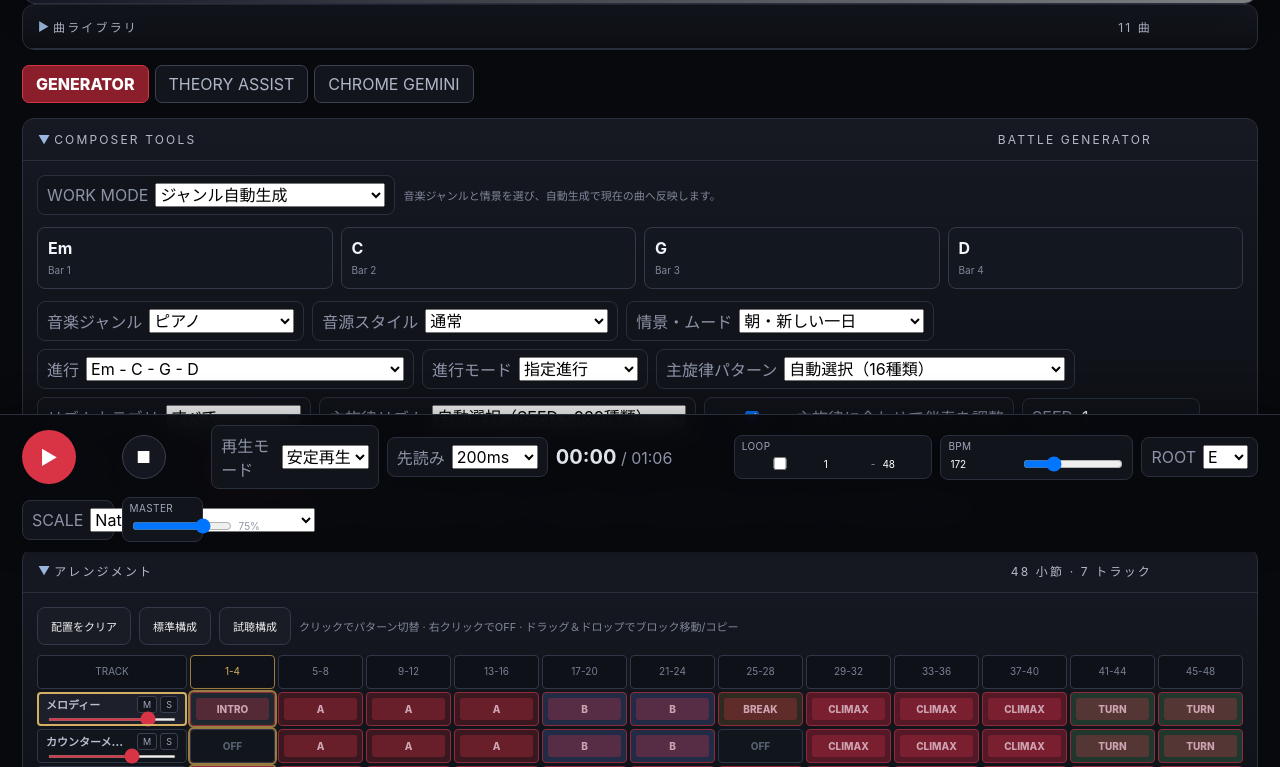
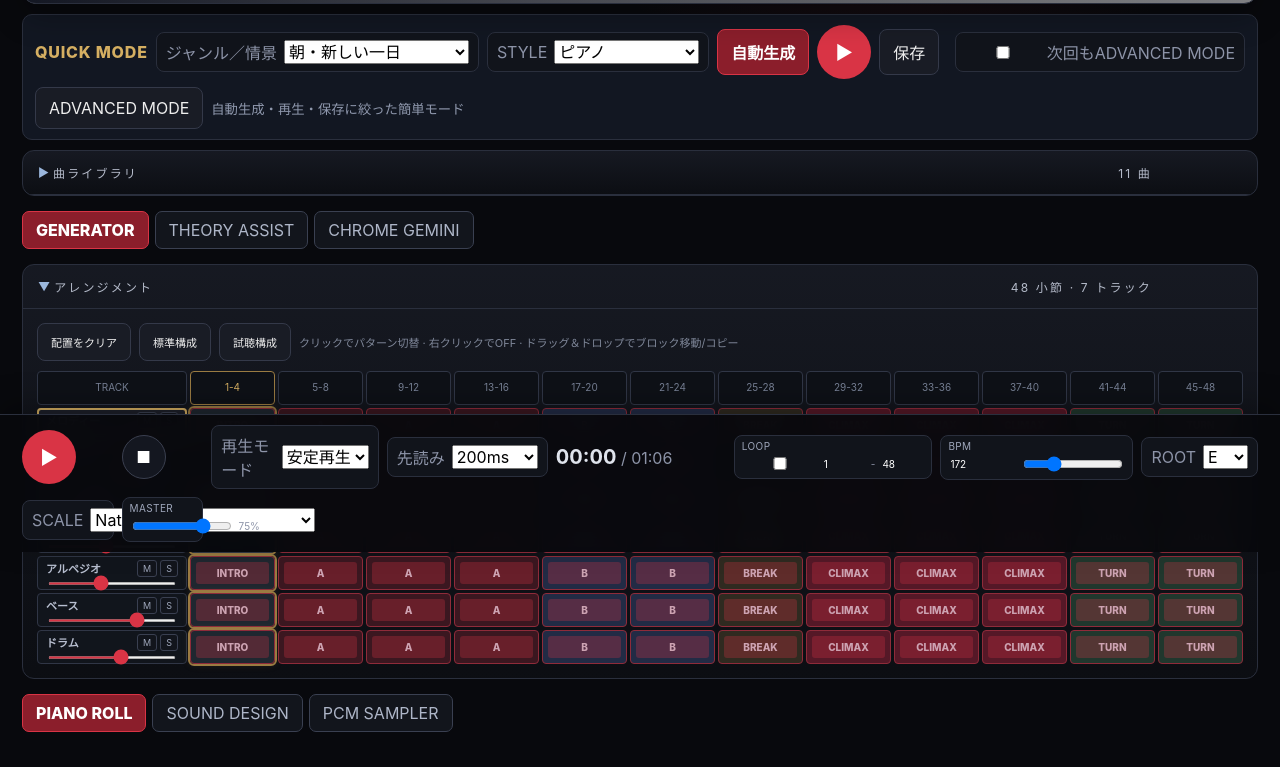
Before and after one commit to oosawak/ArcadiaMusicForge, a website: page index.html in a window 1280 px wide. Shown: the part 248-1015 px from the top of the page. Drawn offline with Linux system fonts and the light colour scheme; grey boxes are pictures that could not be loaded.

Commit message:
QUICK MODE搭載

```diff
--- a/index.html
+++ b/index.html
@@ -111,6 +111,7 @@ details>summary{list-style:none}details>summary::-webkit-details-marker{display:
 .tool-group-collapsible>summary::after{content:''!important}
 .help-modal{border:1px solid var(--line);border-radius:12px;background:#11131a;color:var(--text);max-width:680px;width:calc(100% - 32px);padding:0;box-shadow:0 18px 60px #000b}
 .help-modal::backdrop{background:#0009}.help-modal-body{padding:18px;line-height:1.65}.help-modal h2{margin:0 0 10px}.help-modal h3{display:flex;align-items:center;gap:8px;font-size:13px;color:var(--gold);margin:18px -4px 7px;padding:8px 10px;border:1px solid #303646;border-radius:8px;background:linear-gradient(90deg,#1a1f2d,#12151d);letter-spacing:.04em}.help-modal h3:first-of-type{margin-top:2px}.help-modal h3::first-letter{font-size:16px}.help-modal-body>div[style*="white-space"]{color:#c2c8d7}.help-modal-body>div[style*="white-space"]:empty{height:4px}.help-close{float:right}
+.quick-bar{display:flex;align-items:center;gap:8px;flex-wrap:wrap;padding:10px 12px;margin:10px 0;border:1px solid var(--line);border-radius:10px;background:#121722}.quick-bar .quick-title{font-weight:800;color:var(--gold);letter-spacing:.05em}.quick-bar select{min-width:130px}.quick-bar .btn.primary{background:var(--red2);color:#fff;border-color:var(--red)}.quick-mode .advanced-only{display:none!important}.quick-bar small{color:#8f98ad}.mode-switch{margin-left:auto}.advanced-mode .quick-bar{border-color:#5b4d32}.advanced-mode .quick-title{color:#9bb7ff}
 .note{position:absolute;height:20px;margin-top:3px;border-radius:4px;background:linear-gradient(#ef5262,#bb2638);border:1px solid #ff7784;box-shadow:0 0 12px rgba(217,52,69,.2);pointer-events:none}
 .playhead{position:absolute;top:0;bottom:0;width:2px;background:#f8d990;box-shadow:0 0 10px #f8d990;z-index:5;pointer-events:none}
 .status{display:flex;justify-content:space-between;gap:8px;flex-wrap:wrap;padding:10px 14px;color:#7f8799;font-size:11px;border-top:1px solid var(--line)}
@@ -245,6 +246,18 @@ kbd{border:1px solid #3b4050;border-bottom-width:2px;background:#171a22;border-r
     <label class="control transport-stack"><span>MASTER</span><span class="value-fields"><input id="masterVol" type="range" min="0" max="1" step=".01" value=".75"><span id="masterText">75%</span></span></label>
   </section>
 
+  <section class="quick-bar" id="quickBar">
+    <span class="quick-title">QUICK MODE</span>
+    <label class="control">ジャンル／情景 <select id="quickGenre"></select></label>
+    <label class="control">STYLE <select id="quickStyle"></select></label>
+    <button class="btn primary" id="quickGenerateBtn" type="button">自動生成</button>
+    <button class="play" id="quickPlayBtn" type="button" title="生成して再生">▶</button>
+    <button class="btn" id="quickSaveBtn" type="button">保存</button>
+    <label class="control mode-switch"><input id="advancedStartup" type="checkbox"> 次回もADVANCED MODE</label>
+    <button class="btn" id="advancedModeBtn" type="button">ADVANCED MODE</button>
+    <small>自動生成・再生・保存に絞った簡単モード</small>
+  </section>
+
   <section class="workspace">
     <aside class="panel tracks">
       <div class="panel-title">曲ライブラリ <button class="collapse-toggle" data-collapse="#libraryBody">折りたたむ</button><span style="float:right;margin-right:90px" id="songCount">1 曲</span></div>
@@ -285,7 +298,7 @@ kbd{border:1px solid #3b4050;border-bottom-width:2px;background:#171a22;border-r
         </div>
         </div>
       </section>
-      <section class="panel collapsible-panel" id="composerPanel">
+      <section class="panel collapsible-panel advanced-only" id="composerPanel">
         <div class="panel-title">COMPOSER TOOLS <button class="collapse-toggle" data-collapse="#composerPanel">折りたたむ</button><span style="float:right;margin-right:90px">Battle Generator</span></div>
         <div style="padding:14px;display:grid;gap:12px">
           <div style="display:flex;gap:8px;flex-wrap:wrap;align-items:center">
@@ -298,7 +311,7 @@ kbd{border:1px solid #3b4050;border-bottom-width:2px;background:#171a22;border-r
             <span id="workspaceModeHint" style="color:#7f8799;font-size:11px">音楽ジャンルと情景を選び、自動生成で現在の曲へ反映します。</span>
           </div>
           <div style="display:grid;grid-template-columns:repeat(4,minmax(0,1fr));gap:8px" id="chordGrid"></div>
-          <details id="theoryAssist" class="panel gemini-assist" style="display:grid;gap:10px">
+          <details id="theoryAssist" class="advanced-only" class="panel gemini-assist" style="display:grid;gap:10px">
             <summary class="panel-title" style="padding-left:15px;cursor:pointer">THEORY ASSIST</summary>
             <div id="diatonicGrid" style="display:flex;gap:6px;flex-wrap:wrap"></div>
             <div style="display:flex;gap:8px;flex-wrap:wrap;align-items:center">
@@ -374,7 +387,7 @@ kbd{border:1px solid #3b4050;border-bottom-width:2px;background:#171a22;border-r
       </section>
 
 
-      <section class="panel collapsible-panel" id="soundPanel">
+      <section class="panel collapsible-panel advanced-only" id="soundPanel">
         <div class="panel-title">SOUND DESIGN <button class="collapse-toggle" data-collapse="#soundPanel">開く</button><label class="control" style="margin-left:8px;letter-spacing:0"><input id="fxBypassToggle" type="checkbox"> FX全オフ</label><span style="float:right;margin-right:50px">Track FX / Synth</span></div>
         <div style="padding:14px;display:grid;gap:12px">
           <div style="display:grid;grid-template-columns:repeat(4,minmax(0,1fr));gap:8px">
@@ -437,7 +450,7 @@ kbd{border:1px solid #3b4050;border-bottom-width:2px;background:#171a22;border-r
       </section>
 
 
-      <section class="panel collapsible-panel" id="samplerPanel">
+      <section class="panel collapsible-panel advanced-only" id="samplerPanel">
         <div class="panel-title">PCM SAMPLER <button class="collapse-toggle" data-collapse="#samplerPanel">開く</button><span style="float:right;margin-right:50px">Custom Sample / Drum Slots</span></div>
         <div style="padding:14px;display:grid;gap:12px">
           <div style="display:grid;grid-template-columns:repeat(3,minmax(0,1fr));gap:8px">
@@ -504,13 +517,13 @@ kbd{border:1px solid #3b4050;border-bottom-width:2px;background:#171a22;border-r
         </div>
       </section>
 
-      <section class="panel" id="drumPanel" style="display:none">
+      <section class="panel advanced-only" id="drumPanel" style="display:none">
         <div class="panel-title">DRUM STEP SEQUENCER <span style="float:right">16 steps</span></div>
         <div style="padding:14px;overflow:auto">
           <div id="drumSeq" style="min-width:760px;display:grid;gap:6px"></div>
         </div>
       </section>
-      <section class="panel collapsible-panel" id="pianoPanel">
+      <section class="panel collapsible-panel advanced-only" id="pianoPanel">
         <div class="panel-title">PIANO ROLL <button class="collapse-toggle" data-collapse="#pianoPanel">折りたたむ</button></div>
         <div class="roll-head">
           <div class="roll-title-row"><div><h2 id="rollTitle">メロディー・ピアノロール</h2><small>4小節パターン · 48小節アレンジメントに配置</small></div><div class="roll-title-actions"><details class="tool-group tool-group-collapsible"><summary title="音符設定を開閉">音符</summary>
@@ -560,7 +573,7 @@ kbd{border:1px solid #3b4050;border-bottom-width:2px;background:#171a22;border-r
           <span>グリッド 1/16 · <kbd>SPACE</kbd> 48小節 再生 / 一時停止</span>
         </div>
       </section>
-      <details class="panel gemini-assist" id="geminiAssist">
+      <details class="panel gemini-assist advanced-only" id="geminiAssist">
         <summary class="panel-title gemini-title" style="cursor:pointer"><span>CHROME GEMINI 作曲アシスト（オプション）</span><span class="gemini-status" id="geminiStatus"></span></summary>
         <div style="padding:0 14px 14px">
           <textarea id="geminiPrompt" placeholder="例：町の夜。少し寂しいが安心できる、8小節のゲームBGMを作って"></textarea>
@@ -3684,7 +3697,22 @@ if(!loadedAutoSave){
  toast("空の曲をデモ曲へ復元しました");
 }
 installBuiltinSamples();
+function setupWorkspaceMode(){
+ const root=document.body;if(!root)return; const savedMode=localStorage.getItem('arcadia.workspaceMode')||'quick', remember=localStorage.getItem('arcadia.advancedStartup')==='1';
+ const setMode=mode=>{root.classList.toggle('quick-mode',mode==='quick');root.classList.toggle('advanced-mode',mode==='advanced');localStorage.setItem('arcadia.workspaceMode',mode);};
+ const copyOptions=(from,to)=>{if(!from||!to)return;to.innerHTML=from.innerHTML;to.value=from.value;};
+ copyOptions($('#genrePresetSel'),$('#quickGenre'));copyOptions($('#styleSel'),$('#quickStyle'));
+ $('#quickGenre').onchange=()=>{$('#genrePresetSel').value=$('#quickGenre').value;$('#genrePresetSel').dispatchEvent(new Event('change',{bubbles:true}));};
+ $('#quickStyle').onchange=()=>{$('#styleSel').value=$('#quickStyle').value;$('#styleSel').dispatchEvent(new Event('change',{bubbles:true}));};
+ $('#quickGenerateBtn').onclick=()=>$('#autoComposeBtn')?.click();
+ $('#quickPlayBtn').onclick=()=>{$('#playBtn')?.click();};
+ $('#quickSaveBtn').onclick=()=>$('#saveBtn')?.click();
+ $('#advancedModeBtn').onclick=()=>{const next=root.classList.contains('advanced-mode')?'quick':'advanced';setMode(next);$('#advancedModeBtn').textContent=next==='advanced'?'QUICK MODE':'ADVANCED MODE';$('#quickBar .quick-title').textContent=next==='advanced'?'ADVANCED MODE':'QUICK MODE';};
+ $('#advancedStartup').checked=remember;$('#advancedStartup').onchange=()=>{localStorage.setItem('arcadia.advancedStartup',$('#advancedStartup').checked?'1':'0');if($('#advancedStartup').checked)setMode('advanced');};
+ setMode(remember?'advanced':savedMode);$('#advancedModeBtn').textContent=(remember||savedMode==='advanced')?'QUICK MODE':'ADVANCED MODE';$('#quickBar .quick-title').textContent=(remember||savedMode==='advanced')?'ADVANCED MODE':'QUICK MODE';
+}
 bindUi();
+setupWorkspaceMode();
 disableStandaloneOnlyFeatures();
  $("#genrePresetSel").value=state.genrePreset||"Action";
  $("#workspaceModeSel").value=state.workspaceMode||"library";
```
